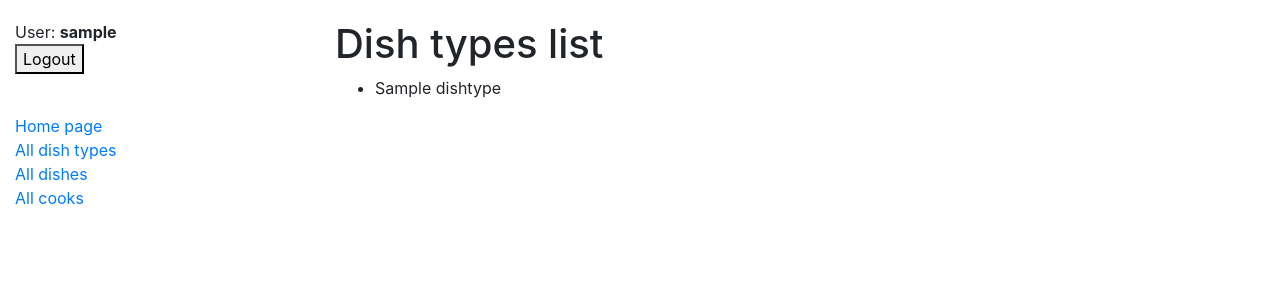
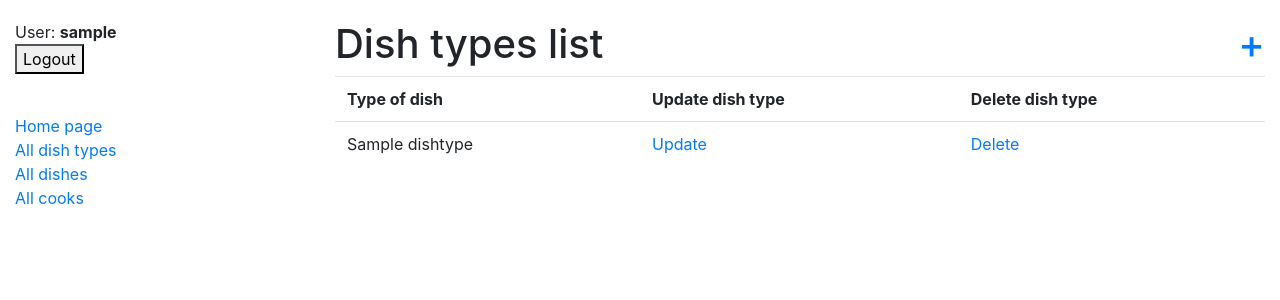
Before and after one commit to Sergunshot/restaurant-kitchen-service-project, a Django app: page /dish_types/ in a window 1280 px wide. Shown: the top 300 px of the page. Run offline with Django 5.2, Linux system fonts and the light colour scheme; a user stored in the database is signed in; tables that the repository leaves empty hold one stand-in row (values such as "Sample post"); some libraries are stand-ins or nearby versions.

Commit message:
modify dish_types_list.html

```diff
--- a/templates/service/dish_types_list.html
+++ b/templates/service/dish_types_list.html
@@ -1,12 +1,21 @@
 {% extends "base.html" %}
 
 {% block content %}
-  <h1>Dish types list</h1>
+  <h1>Dish types list <a href="{% url "service:dish-type-create" %}" style="float:right">+</a></h1>
   {% if dish_types_list %}
-    <ul>
+    <table class="table">
+      <tr>
+        <th>Type of dish</th>
+        <th>Update dish type</th>
+        <th>Delete dish type</th>
+      </tr>
       {% for dish_type in dish_types_list %}
-        <li>{{dish_type.name}}</li>
+        <tr>
+          <td>{{ dish_type.name }}</td>
+          <td><a href="{% url "service:dish-type-update" pk=dish_type.id %}">Update</a></td>
+          <td><a href="{% url "service:dish-type-delete" pk=dish_type.id %}">Delete</a></td>
+        </tr>
       {% endfor %}
-    </ul>
+    </table>
   {% endif %}
 {% endblock %}
```
